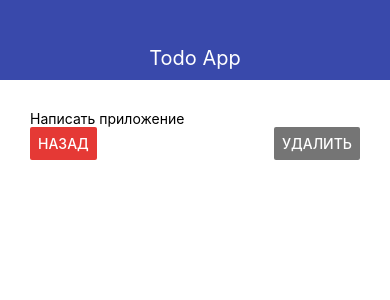
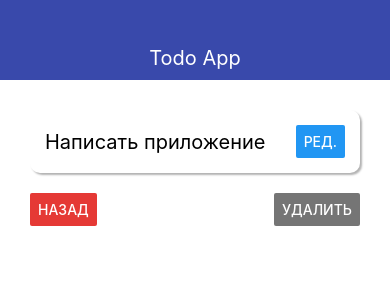
Before and after one commit to sanek306/react-native-course-expo, a React Native app: screen / in a window 390 px wide. Shown: the top 300 px of the page. Built offline with nearby package versions, Linux system fonts and the light colour scheme.

Commit message:
added ui wrapper

```diff
--- /dev/null
+++ b/src/components/ui/Card.js
@@ -0,0 +1,25 @@
+import React from 'react';
+import { View, StyleSheet } from 'react-native';
+
+export const AppCard = props => (
+    <View style={{ ...styles.default, ...props.style }}>{props.children}</View>
+)
+
+const styles = StyleSheet.create({
+    default: {
+        padding: 20,
+        flexDirection: 'row',
+        justifyContent: 'space-between',
+        alignItems: 'center',
+        shadowColor: '#000',
+        shadowRadius: 2,
+        shadowOpacity: 0.3,
+        shadowOffset: {
+            width: 2,
+            height: 2,
+        },
+        elevation: 8,
+        backgroundColor: '#fff',
+        borderRadius: 10
+    }
+});
--- a/src/screens/TodoScreen.js
+++ b/src/screens/TodoScreen.js
@@ -1,11 +1,15 @@
 import React from 'react';
 import { View, StyleSheet, Text, Button } from 'react-native';
+import { AppCard } from '../components/ui/Card';
 import { THEME } from '../theme';
 
 export const TodoScreen = ({ goBack, todo }) => {
     return (
         <View>
-            <Text>{todo && todo.title}</Text>
+            <AppCard style={styles.card}>
+                <Text style={styles.title}>{todo && todo.title}</Text>
+                <Button title='Ред.' />
+            </AppCard>
             <View style={styles.buttons}>
                 <Button title='Назад' color={THEME.DANGER_COLOR} onPress={goBack} />
                 <Button title='Удалить' color={THEME.GRAY_COLOR} onPress={() => console.log('remove')} />
@@ -15,6 +19,13 @@
 }
 
 const styles = StyleSheet.create({
+    title: {
+        fontSize: 20,
+    },
+    card: {
+        marginBottom: 20,
+        padding: 15,
+    },
     buttons: {
         flexDirection: 'row',
         justifyContent: 'space-between'
```
